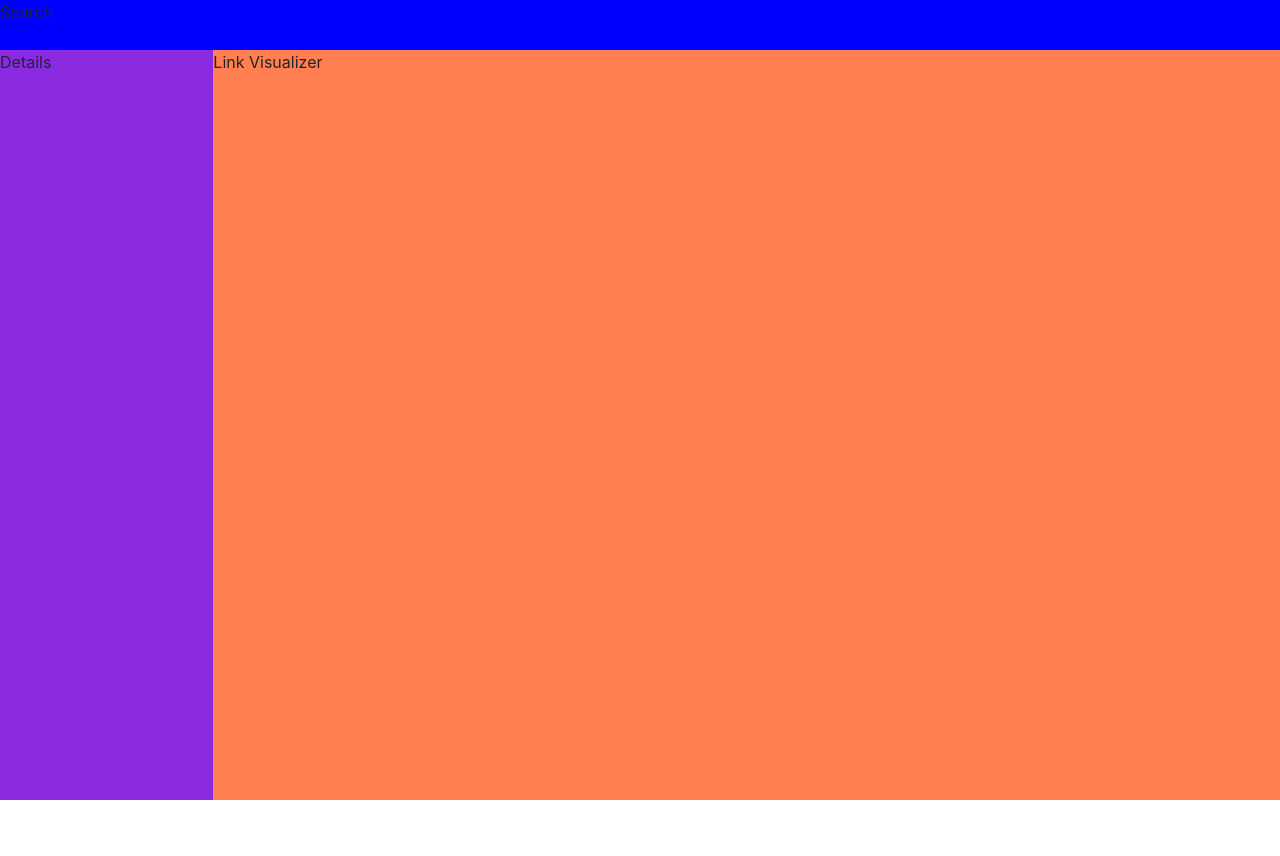
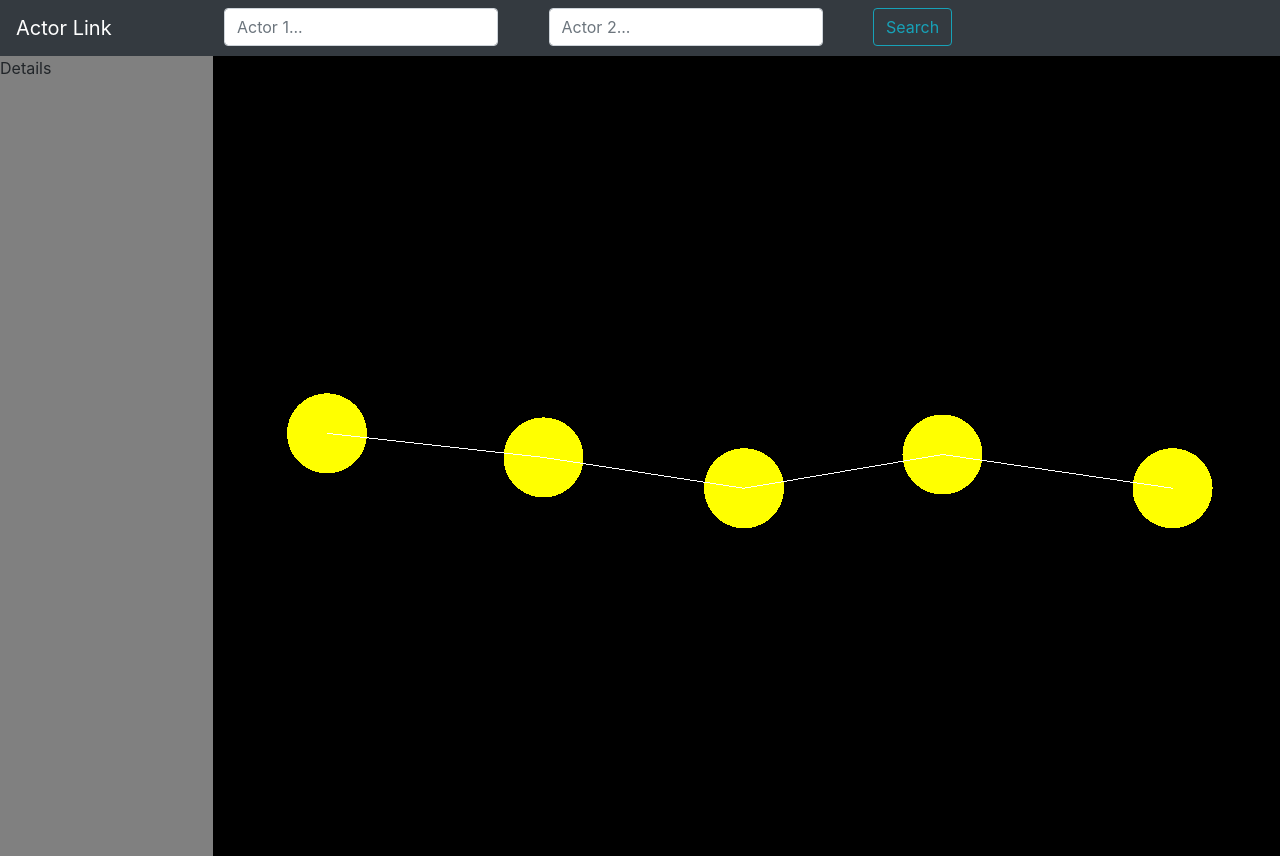
Before and after one commit to DanK2029/actor-link-front-end, a React (Create React App) app: page / in a window 1280 px wide. Before the commit the page ends 800 px from the top, so only its background shows below. Built offline with nearby package versions, Linux system fonts and the light colour scheme.

Commit message:
Create basic node path visualizer

```diff
--- a/package.json
+++ b/package.json
@@ -8,7 +8,8 @@
     "react": "^16.13.1",
     "react-bootstrap": "^1.0.1",
     "react-dom": "^16.13.1",
-    "react-scripts": "0.9.5"
+    "react-scripts": "0.9.5",
+    "three": "^0.118.3"
   },
   "devDependencies": {},
   "scripts": {
--- a/src/App.css
+++ b/src/App.css
@@ -1,17 +1,20 @@
 .container-fluid {
     height: 100%;
-    overflow: hidden;
-}
-
-.header {
-    height: 50px;
-}
-
-.body {
-    height: 100%;
-
 }
 
 .no-padding {
     padding: 0 !important;
 }
+
+.no-padding-margin {
+    padding: 0 !important;
+    margin: 0 !important;
+}
+
+.search-box {
+    margin-right: 5%;
+}
+
+.full-height {
+    height: 100%;
+}
--- a/src/App.js
+++ b/src/App.js
@@ -12,17 +12,17 @@ import './App.css';
 class App extends Component {
   render() {
     return (
-      <Container fluid>
-        <Row className="no-padding header">
+      <Container fluid className="no-padding-margin">
+        <Row className="no-padding-margin">
           <Col className="no-padding">
             <ActorSearch></ActorSearch>
           </Col>
         </Row>
-        <Row className="body">
-          <Col xs={12} sm={4} md={3} lg={2} className="no-padding">
+        <Row className="full-height no-padding-margin">
+          <Col xs={12} sm={4} md={3} lg={2} className="full-height no-padding">
             <Details></Details>
           </Col>
-          <Col xs={12} sm={8} md={9} lg={10} className="no-padding">
+          <Col xs={12} sm={8} md={9} lg={10} className="full-height no-padding">
             <LinkVisualizer></LinkVisualizer>
           </Col>
         </Row>
--- a/src/components/ActorSearch/ActorSearch.css
+++ b/src/components/ActorSearch/ActorSearch.css
@@ -1,6 +1,16 @@
 #actor-search-container {
     width: 100%;
     height: 100%;
+}
 
-    background-color: blue;
+.no-padding {
+    padding: 0 !important;
 }
+
+.row {
+    width: 100%;
+}
+
+.full-width {
+    width: 100%;
+}
--- a/src/components/ActorSearch/ActorSearch.js
+++ b/src/components/ActorSearch/ActorSearch.js
@@ -1,12 +1,35 @@
 import React, { Component } from 'react';
+import Container from 'react-bootstrap/Container'
+import Col from 'react-bootstrap/Col'
+import Row from 'react-bootstrap/Row'
+import Navbar from 'react-bootstrap/Navbar';
+import Nav from 'react-bootstrap/Nav'
+import Button from 'react-bootstrap/Button'
+import Form from 'react-bootstrap/Form';
+import FormControl from 'react-bootstrap/FormControl'
 import './ActorSearch.css';
 
 class ActorSearch extends Component {
   render() {
     return (
-      <div id="actor-search-container">
-        Search
-      </div>
+      <Container fluid className="no-padding">
+        <Navbar variant="dark" bg="dark">
+          <Row>
+            <Col xs={12} sm={4} md={3} lg={2}>
+              <Navbar.Brand>Actor Link</Navbar.Brand>
+            </Col>
+            <Col xs={12} sm={8} md={9} lg={10}>
+              <Nav>
+                <Form inline className="full-width">
+                  <FormControl type="text" placeholder="Actor 1..." className="search-box"/>
+                  <FormControl type="text" placeholder="Actor 2..." className="search-box"/>
+                  <Button variant="outline-info">Search</Button>
+                </Form>
+              </Nav>
+            </Col>
+          </Row>
+        </Navbar>
+      </Container>
     );
   }
 }
--- a/src/components/Details/Details.css
+++ b/src/components/Details/Details.css
@@ -2,5 +2,5 @@
     width: 100%;
     height: 100%;
 
-    background-color: blueviolet;
+    background-color: gray;
 }
--- a/src/components/LinkVisualizer/LinkVisualizer.css
+++ b/src/components/LinkVisualizer/LinkVisualizer.css
@@ -1,6 +1,6 @@
 #link-visualizer-container {
     width: 100%;
     height: 100%;
-
-    background-color: coral;
+    line-height:0;
+    background-color: black;
 }
--- a/src/components/LinkVisualizer/LinkVisualizer.js
+++ b/src/components/LinkVisualizer/LinkVisualizer.js
@@ -1,12 +1,129 @@
 import React, { Component } from 'react';
+import * as THREE from 'three';
 import './LinkVisualizer.css';
 
+var linkData = [
+  {
+    type: "ACTOR",
+    name: "ACTOR 1"
+  },
+  {
+    type: "MOVIE",
+    name: "MOVIE 1"
+  },
+  {
+    type: "ACTOR",
+    name: "ACTOR 2"
+  },
+  {
+    type: "MOVIE",
+    name: "MOVIE 2"
+  },
+  {
+    type: "ACTOR",
+    name: "ACTOR 3"
+  },
+];
+
 class LinkVisualizer extends Component {
+  randRange(min, max) { return (Math.random() * (max-min)) + min; }
+
+  componentDidMount() {
+    this.scene = new THREE.Scene();
+    let orgContainer = document.getElementById('link-visualizer-container');
+    this.aspectRatio = orgContainer.offsetWidth / orgContainer.offsetHeight;
+    this.camera = new THREE.OrthographicCamera(-this.aspectRatio, this.aspectRatio, 1, -1, 1, -1);
+    this.renderer = new THREE.WebGLRenderer();
+    this.renderer.setSize(orgContainer.offsetWidth, orgContainer.offsetHeight);
+
+    window.addEventListener('resize', () => {
+      let container = document.getElementById('link-visualizer-container');
+      this.prevAspectRatio = this.aspectRatio;
+      this.aspectRatio = container.offsetWidth / container.offsetHeight;
+      this.renderer.setSize(container.offsetWidth, container.offsetHeight);
+      this.updateScene();
+    });
+
+
+    this.mount.appendChild(this.renderer.domElement);
+
+    this.createLink(linkData);
+
+    var animate = () => {
+      requestAnimationFrame( animate );
+      this.renderer.render( this.scene, this.camera );
+    };
+    animate();
+  }
+
+  updateScene() {
+    this.camera.right = this.aspectRatio;
+    this.camera.left = -this.aspectRatio;
+    this.camera.updateProjectionMatrix();
+
+    this.updateLink();
+  }
+
+  updateLink() {
+    let prevNode = undefined;
+    for (let index = 0; index < linkData.length; index++) {
+      let node = this.scene.getObjectByName(`node-${index}`);
+      node.position.x = this.aspectRatio * node.position.x / this.prevAspectRatio;
+
+      if (prevNode !== undefined) {
+        console.log('updating line', index);
+        let line = this.scene.getObjectByName(`line-${index-1}:${index}`);
+
+        line.geometry = new THREE.BufferGeometry().setFromPoints([
+          prevNode.position, node.position
+        ]);
+      }
+      prevNode = node;
+    }
+  }
+
+  createLink(link) {
+    const colWidth = 2 * this.aspectRatio / link.length;
+
+    let prevCirclePos = undefined;
+    link.forEach((node, index) => {
+      var circle = new THREE.Mesh(
+        new THREE.CircleGeometry(0.1, 64),
+        new THREE.MeshBasicMaterial({ color: 0xffff00 })
+      );
+      circle.name = `node-${index}`;
+
+      const x = colWidth * index + colWidth/2 - this.aspectRatio;
+      const offsetX = this.randRange(-colWidth/8, colWidth/8);
+      const offsetY = this.randRange(-colWidth/4, colWidth/4);
+
+      circle.position.set(x + offsetX, offsetY, 0);
+      this.scene.add(circle);
+
+      if (prevCirclePos !== undefined) {
+        let line = new THREE.Line(
+          new THREE.BufferGeometry().setFromPoints([
+            prevCirclePos, new THREE.Vector3(x + offsetX, offsetY, 0)
+          ]),
+          new THREE.LineBasicMaterial({
+            color: 0xffffff,
+            linewidth: 5,
+          })
+        );
+        line.name = `line-${index-1}:${index}`;
+
+        this.scene.add(line);
+      }
+
+      prevCirclePos = new THREE.Vector3(x + offsetX, offsetY, 0);
+    });
+
+    this.renderer.render(this.scene, this.camera);
+  }
+
   render() {
     return (
-      <div id="link-visualizer-container">
-        Link Visualizer
-      </div>
+      <div id="link-visualizer-container" ref={ref => (this.mount = ref)}/>
     );
   }
 }
```
Also changed, not shown: 1 other file (tests, documents, lock files or other folders).
